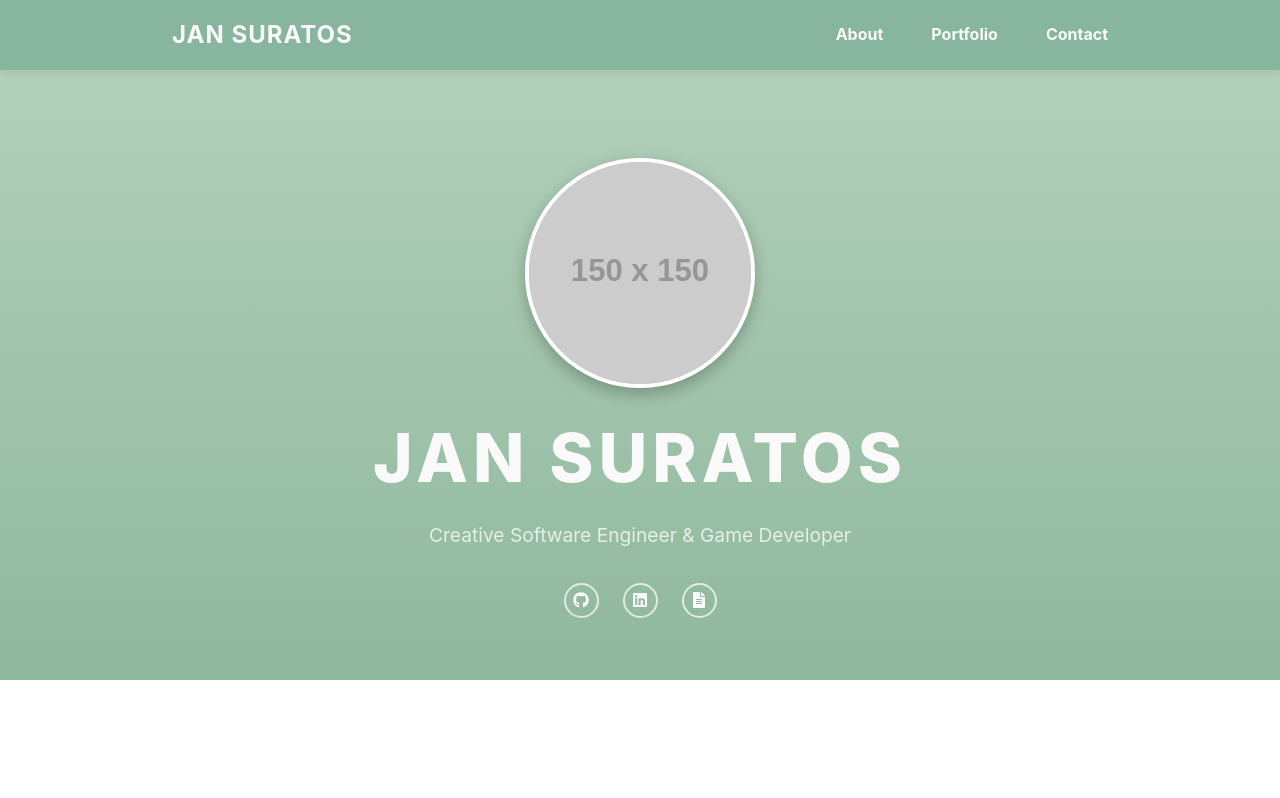
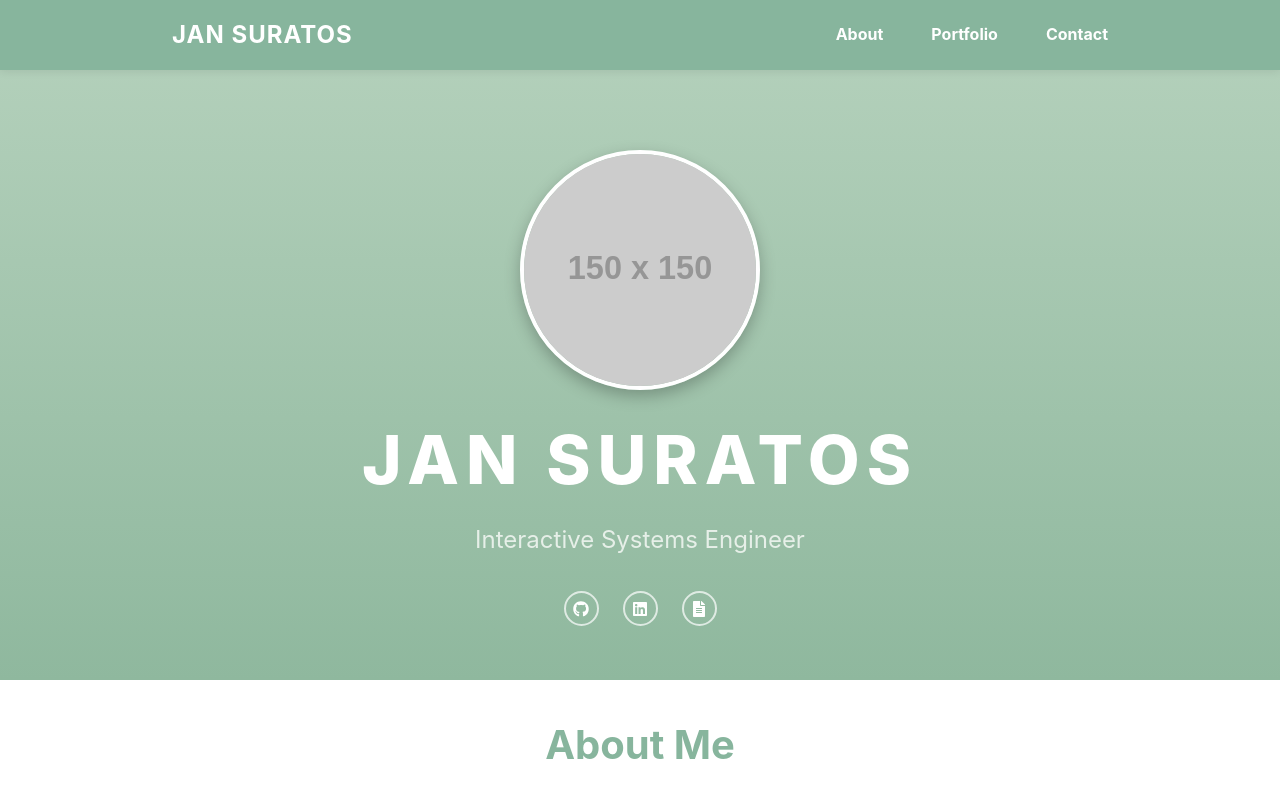
Before and after one commit to sjanr/jan-suratos-portfolio, a React (Vite) app: page / in a window 1280 px wide. Built offline with nearby package versions, Linux system fonts and the light colour scheme.

Commit message:
Added About section

```diff
--- a/src/App.jsx
+++ b/src/App.jsx
@@ -1,11 +1,13 @@
 import Navbar from "./components/Navbar";
 import Hero from "./components/Hero";
+import About from "./components/About";
 
 function App() {
   return (
     <>
       <Navbar />
       <Hero />
+      <About />
     </>
   );
 }
--- /dev/null
+++ b/src/components/About.css
@@ -0,0 +1,23 @@
+#about {
+  /* padding: 1.8rem 0; */
+}
+
+.about-container {
+  max-width: 800px;
+  margin: 0 auto;
+  text-align: left;
+  color: #333;
+}
+
+.about-container h2 {
+  color: var(--sage-nav);
+  font-size: 2.5rem;
+  margin-bottom: 20px;
+  text-align: center;
+}
+
+.about-container p {
+  line-height: 1.8;
+  font-size: 1.2rem;
+  margin-bottom: 18px;
+}
--- /dev/null
+++ b/src/components/About.jsx
@@ -0,0 +1,32 @@
+import "./About.css";
+
+function About() {
+  return (
+    <section id="about">
+      <div className="about-container">
+        <h2>About Me</h2>
+        <p>
+          I’m Jan Suratos, an Interactive Systems Engineer
+          passionate about crafting expressive and intelligent experiences that blend design,
+          art, and computation. My work explores how technology can feel alive—how systems
+          can respond, adapt, and move with the same intentionality as living things.
+        </p>
+        <p>
+          I studied Computer Science at UBC Okanagan, where I specialized in
+          Human–Computer Interaction and game-related AI. From designing multi-platform
+          collaboration systems in VR and large displays, to creating emotionally resonant
+          games like <em>Wings of Legacy</em>, I bridge research and creativity to build
+          interfaces that inspire empathy and curiosity.
+        </p>
+        <p>
+          Whether I’m engineering real-time interactions or choreographing animation and light,
+          my goal is the same—to craft systems that invite people to feel present, curious,
+          and connected.
+        </p>
+
+      </div>
+    </section>
+  );
+}
+
+export default About;
--- a/src/components/Hero.css
+++ b/src/components/Hero.css
@@ -3,7 +3,7 @@
   --sage-dark-top: #B6D2BD;
   --sage-dark-bottom: #8FB89E;
   --sage-accent: #9FC8A9;
-  --text-light: #F9FAF9;
+  --text-light: #FFFFFF;
   --text-subtle: #E6EFE8;
 }
 
@@ -27,8 +27,8 @@
 }
 
 .hero-img {
-  width: 230px;
-  height: 230px;
+  width: 240px;
+  height: 240px;
   border-radius: 50%;
   border: 4px solid #ffffff;
   box-shadow: 0 6px 16px rgba(0, 0, 0, 0.25);
@@ -39,14 +39,14 @@
 .hero-name {
   font-size: 4.2rem;
   font-weight: 800;
-  letter-spacing: 5px;
+  letter-spacing: 7px;
   text-transform: uppercase;
   color: var(--text-light);
   margin-bottom: 0.5rem;
 }
 
 .hero-label {
-  font-size: 1.2rem;
+  font-size: 1.5rem;
   color: var(--text-subtle);
   margin-bottom: 1.5rem;
 }
--- a/src/components/Hero.jsx
+++ b/src/components/Hero.jsx
@@ -12,7 +12,7 @@ function Hero() {
       />
 
       <div className="hero-name">Jan Suratos</div>
-      <div className="hero-label">Creative Software Engineer & Game Developer</div>
+      <div className="hero-label">Interactive Systems Engineer</div>
 
       <div className="hero-buttons">
         <a
@@ -23,7 +23,7 @@ function Hero() {
         >
           <FaGithub className="hero-icon" /></a>
         <a
-          href="https://linkedin.com/in/sjanr"
+          href="https://linkedin.com/in/jansuratos"
           target="_blank"
           rel="noreferrer"
           className="hero-btn"
```
